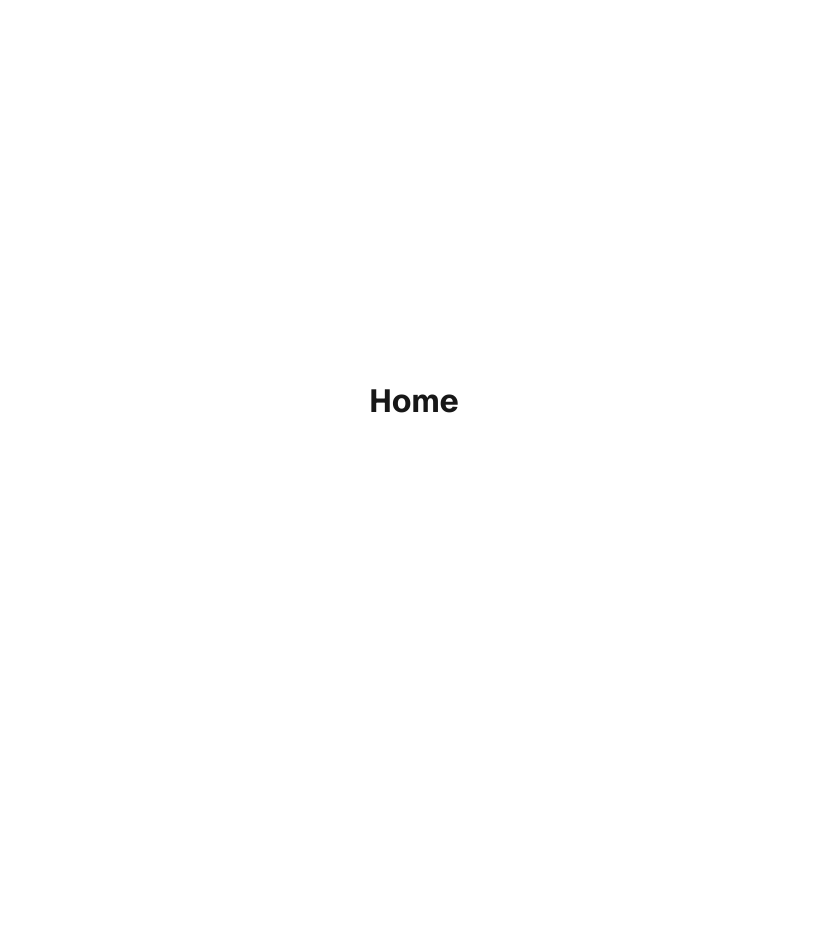
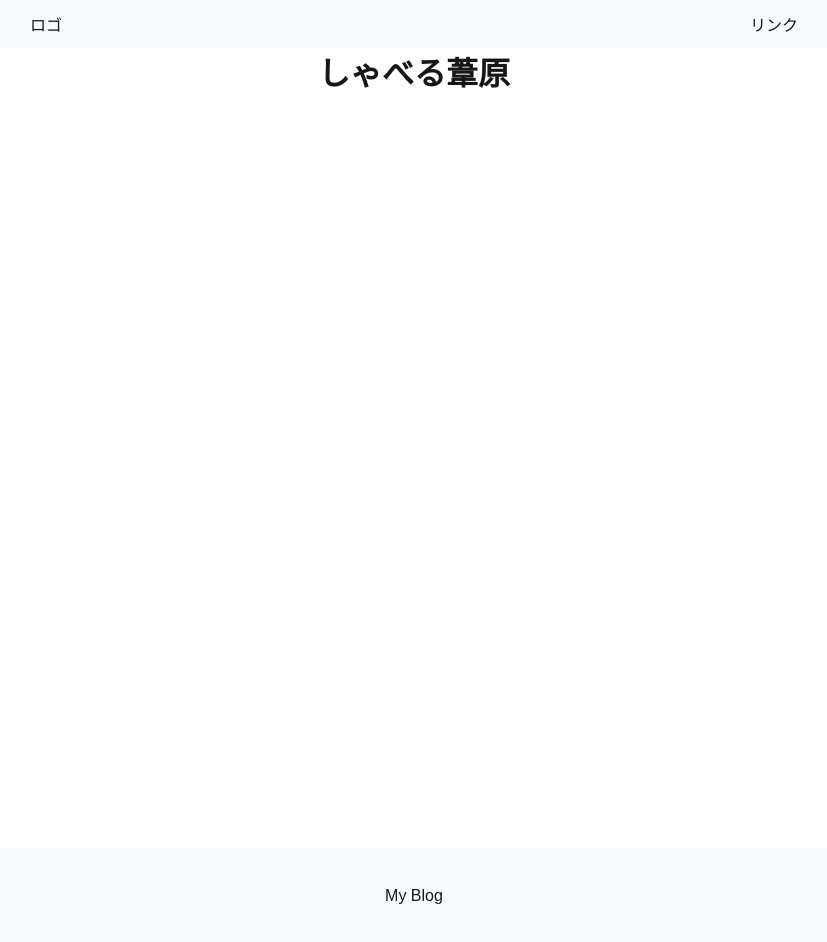
Before and after one commit to nakamuraitsuki/Next-blog-project, a Next.js app: page / in a window 1280 px wide. Shown: the whole page, without its empty margins (226-1053 px from the left). Before the commit the page ends 800 px from the top, so only its background shows below. Built offline with nearby package versions, Linux system fonts and the light colour scheme.

Commit message:
ヘッダーとフッターの設置

```diff
--- a/src/app/page.module.css
+++ b/src/app/page.module.css
@@ -1,168 +1,9 @@
-.page {
-  --gray-rgb: 0, 0, 0;
-  --gray-alpha-200: rgba(var(--gray-rgb), 0.08);
-  --gray-alpha-100: rgba(var(--gray-rgb), 0.05);
-
-  --button-primary-hover: #383838;
-  --button-secondary-hover: #f2f2f2;
-
-  display: grid;
-  grid-template-rows: 20px 1fr 20px;
-  align-items: center;
-  justify-items: center;
-  min-height: 100svh;
-  padding: 80px;
-  gap: 64px;
-  font-family: var(--font-geist-sans);
+.content {
+    min-height: 100vh;
 }
 
-@media (prefers-color-scheme: dark) {
-  .page {
-    --gray-rgb: 255, 255, 255;
-    --gray-alpha-200: rgba(var(--gray-rgb), 0.145);
-    --gray-alpha-100: rgba(var(--gray-rgb), 0.06);
-
-    --button-primary-hover: #ccc;
-    --button-secondary-hover: #1a1a1a;
-  }
+.title {
+    display:flex;
+    justify-content: center;
+    align-items: center;
 }
-
-.main {
-  display: flex;
-  flex-direction: column;
-  gap: 32px;
-  grid-row-start: 2;
-}
-
-.main ol {
-  font-family: var(--font-geist-mono);
-  padding-left: 0;
-  margin: 0;
-  font-size: 14px;
-  line-height: 24px;
-  letter-spacing: -0.01em;
-  list-style-position: inside;
-}
-
-.main li:not(:last-of-type) {
-  margin-bottom: 8px;
-}
-
-.main code {
-  font-family: inherit;
-  background: var(--gray-alpha-100);
-  padding: 2px 4px;
-  border-radius: 4px;
-  font-weight: 600;
-}
-
-.ctas {
-  display: flex;
-  gap: 16px;
-}
-
-.ctas a {
-  appearance: none;
-  border-radius: 128px;
-  height: 48px;
-  padding: 0 20px;
-  border: none;
-  border: 1px solid transparent;
-  transition:
-    background 0.2s,
-    color 0.2s,
-    border-color 0.2s;
-  cursor: pointer;
-  display: flex;
-  align-items: center;
-  justify-content: center;
-  font-size: 16px;
-  line-height: 20px;
-  font-weight: 500;
-}
-
-a.primary {
-  background: var(--foreground);
-  color: var(--background);
-  gap: 8px;
-}
-
-a.secondary {
-  border-color: var(--gray-alpha-200);
-  min-width: 180px;
-}
-
-.footer {
-  grid-row-start: 3;
-  display: flex;
-  gap: 24px;
-}
-
-.footer a {
-  display: flex;
-  align-items: center;
-  gap: 8px;
-}
-
-.footer img {
-  flex-shrink: 0;
-}
-
-/* Enable hover only on non-touch devices */
-@media (hover: hover) and (pointer: fine) {
-  a.primary:hover {
-    background: var(--button-primary-hover);
-    border-color: transparent;
-  }
-
-  a.secondary:hover {
-    background: var(--button-secondary-hover);
-    border-color: transparent;
-  }
-
-  .footer a:hover {
-    text-decoration: underline;
-    text-underline-offset: 4px;
-  }
-}
-
-@media (max-width: 600px) {
-  .page {
-    padding: 32px;
-    padding-bottom: 80px;
-  }
-
-  .main {
-    align-items: center;
-  }
-
-  .main ol {
-    text-align: center;
-  }
-
-  .ctas {
-    flex-direction: column;
-  }
-
-  .ctas a {
-    font-size: 14px;
-    height: 40px;
-    padding: 0 16px;
-  }
-
-  a.secondary {
-    min-width: auto;
-  }
-
-  .footer {
-    flex-wrap: wrap;
-    align-items: center;
-    justify-content: center;
-  }
-}
-
-@media (prefers-color-scheme: dark) {
-  .logo {
-    filter: invert();
-  }
-}
--- a/src/app/page.tsx
+++ b/src/app/page.tsx
@@ -1,13 +1,17 @@
-import styles from "./page.module.css";
+import styles from "./page.module.css"
+import Header from "@/components/Header/Header"
+import Footer from "@/components/Footer/Footer"
 
 export default function Home() {
   return (
-    <div className={styles.page}>
-      <main className={styles.main}>
-        <h1>Home</h1>
+    <div>
+      <Header/>
+      <main className={styles.content}>
+        <div className={styles.title}>
+          <h1>しゃべる葦原</h1>
+        </div>
       </main>
-      <footer className={styles.footer}>
-      </footer>
+      <Footer/>
     </div>
   );
 }
--- /dev/null
+++ b/src/components/Footer/Footer.jsx
@@ -0,0 +1,13 @@
+import styles from './Footer.module.css'
+
+const Footer = () => {
+    return (
+        <footer className={styles.footer}>
+            <div className={styles.container}>
+                <div>My Blog</div>
+            </div>
+        </footer>
+    );
+}
+
+export default Footer;
--- /dev/null
+++ b/src/components/Footer/Footer.module.css
@@ -0,0 +1,14 @@
+.footer {
+    background-color: #f7fafc;
+}
+
+.container {
+    max-width: 768px;
+    width: 100%;
+    margin-left: auto;
+    margin-right: auto;
+    height: 96px;
+    display: flex;
+    align-items: center;
+    justify-content: center;
+}
--- /dev/null
+++ b/src/components/Header/Header.jsx
@@ -0,0 +1,17 @@
+import Link from 'next/link'
+import styles from './Header.module.css'
+
+const Header = () => {
+    return (
+        <header className={styles.header}>
+            <div className={styles.container}>
+                <Link href="/">
+                    ロゴ
+                </Link>
+                <div>リンク</div>
+            </div>
+        </header>
+    );
+}
+
+export default Header;
--- /dev/null
+++ b/src/components/Header/Header.module.css
@@ -0,0 +1,13 @@
+.header {
+    background-color: #f7fafc;
+}
+
+.container {
+    max-width: 768px;
+    margin-left: auto;
+    margin-right: auto;
+    display: flex;
+    justify-content: space-between;
+    align-items: center;
+    height: 48px;
+}
```
Also changed, not shown: src/app/layout.module.css (added).
